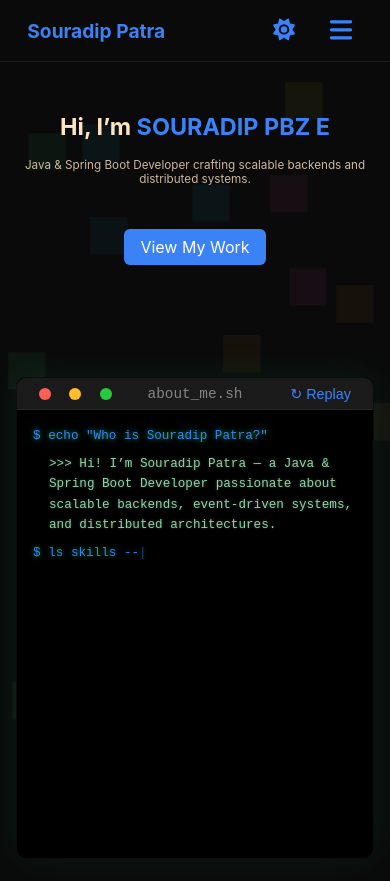
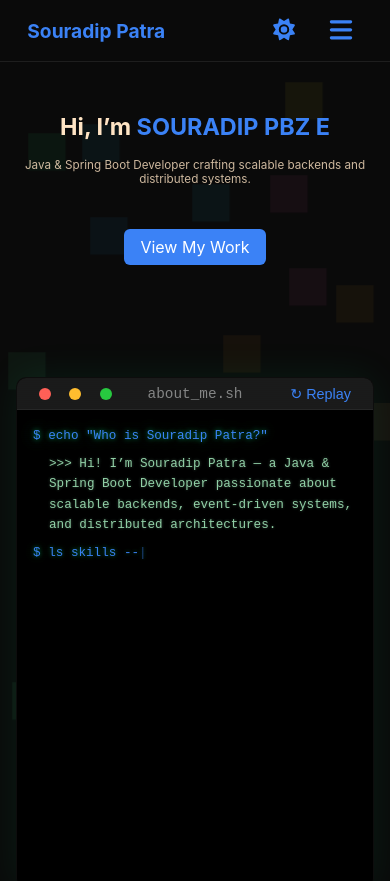
Before and after one commit to SouradipPatra7904/portfolio_v2, a React (Vite) app: page / in a window 390 px wide. Shown: the top 881 px of the page. Built offline with nearby package versions, Linux system fonts and the light colour scheme.

Commit message:
Level 13

```diff
--- a/src/styles/AboutTerminal.css
+++ b/src/styles/AboutTerminal.css
@@ -139,9 +139,9 @@
 
 /* Responsive */
 @media (max-width: 768px) {
-  .terminal-window { font-size: 0.9rem; height: 600px; }
+  .terminal-window { font-size: 0.9rem; height: 630px; }
   .terminal-body { padding: 1rem; }
 }
 @media (max-width: 480px) {
-  .terminal-window { font-size: 0.79rem; height: 480px; }
+  .terminal-window { font-size: 0.79rem; height: 510px; }
 }
```
